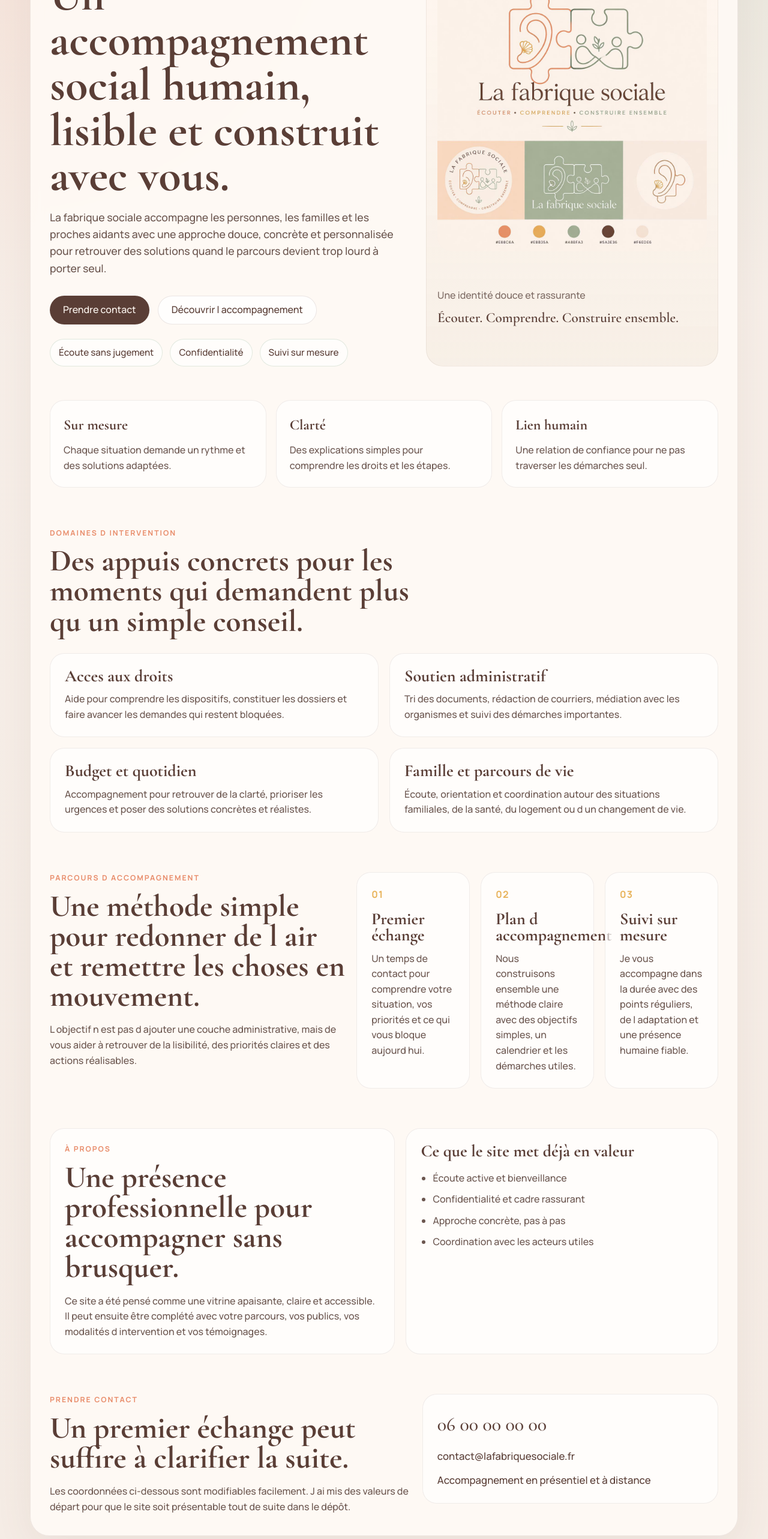
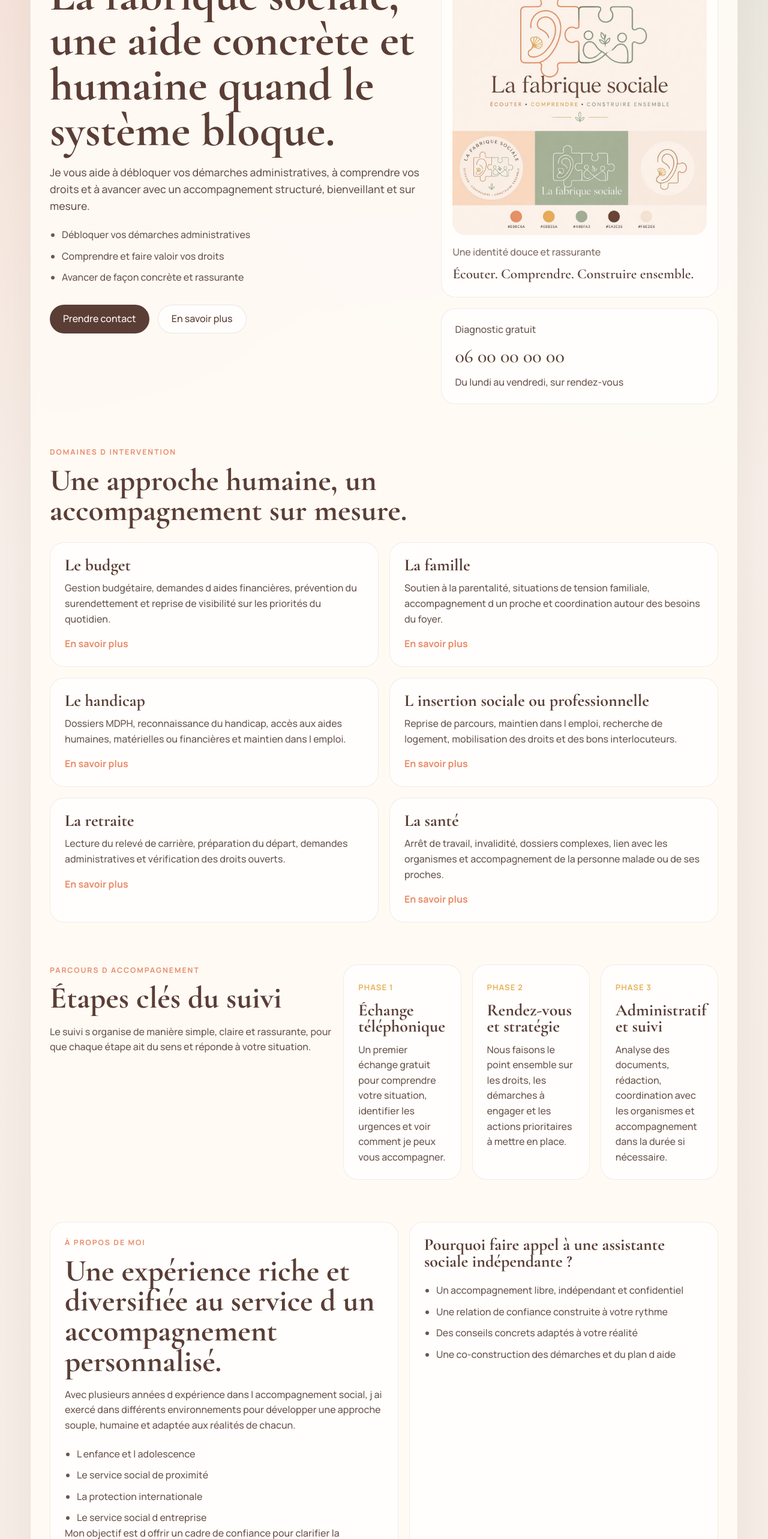
Before and after one commit to srkpwjd9m7-svg/la-fabrique-sociale, a React (Vite) app: page / in a window 1280 px wide. Shown: the part 234-2800 px from the top of the page at 60% size. Built offline with nearby package versions, Linux system fonts and the light colour scheme.

Commit message:
Align site structure with Socialli inspiration

```diff
--- a/src/App.css
+++ b/src/App.css
@@ -1,7 +1,7 @@
 .page-shell {
   width: min(1180px, calc(100% - 32px));
   margin: 18px auto;
-  background: rgba(255, 251, 246, 0.86);
+  background: rgba(255, 251, 246, 0.9);
   border: 1px solid rgba(90, 62, 54, 0.1);
   border-radius: 32px;
   box-shadow: 0 24px 80px rgba(90, 62, 54, 0.08);
@@ -49,8 +49,7 @@
   width: 52px;
   height: 52px;
   border-radius: 18px;
-  background:
-    linear-gradient(135deg, rgba(232, 140, 106, 0.22), rgba(168, 191, 163, 0.3));
+  background: linear-gradient(135deg, rgba(232, 140, 106, 0.2), rgba(168, 191, 163, 0.28));
   color: var(--ink);
   border: 1px solid rgba(90, 62, 54, 0.12);
   font-family: var(--font-ui);
@@ -70,19 +69,20 @@
   font-size: 0.97rem;
 }
 
-.hero {
-  display: grid;
-  grid-template-columns: minmax(0, 1.1fr) minmax(320px, 0.9fr);
-  gap: 32px;
-  padding: 28px 32px 24px;
+.hero,
+.section-grid,
+.story-block,
+.about-section,
+.pricing-section,
+.contact-section {
+  padding: 28px 32px 34px;
 }
 
-.hero-copy,
-.section-heading,
-.story-copy,
-.about-card,
-.contact-section > div:first-child {
-  max-width: 650px;
+.hero-socialli {
+  display: grid;
+  grid-template-columns: minmax(0, 1.15fr) minmax(320px, 0.85fr);
+  gap: 28px;
+  align-items: start;
 }
 
 .eyebrow {
@@ -96,13 +96,27 @@
 
 .intro {
   font-size: 1.1rem;
+  max-width: 58ch;
+}
+
+.hero-checklist,
+.experience-list,
+.strengths-card ul {
+  margin: 22px 0 0;
+  padding-left: 20px;
+}
+
+.hero-checklist li + li,
+.experience-list li + li,
+.strengths-card li + li {
+  margin-top: 10px;
 }
 
 .hero-actions {
   display: flex;
   flex-wrap: wrap;
   gap: 14px;
-  margin: 32px 0 24px;
+  margin: 32px 0 0;
 }
 
 .button {
@@ -112,11 +126,11 @@
   min-height: 48px;
   padding: 0 22px;
   border-radius: 999px;
+  border: 0;
+  cursor: pointer;
   text-decoration: none;
-  transition:
-    transform 160ms ease,
-    box-shadow 160ms ease,
-    background 160ms ease;
+  font: inherit;
+  transition: transform 160ms ease, box-shadow 160ms ease, background 160ms ease;
 }
 
 .button:hover {
@@ -135,38 +149,32 @@
   border: 1px solid rgba(90, 62, 54, 0.12);
 }
 
-.hero-points {
-  display: flex;
-  flex-wrap: wrap;
-  gap: 12px;
-  padding: 0;
-  margin: 0;
-  list-style: none;
+.hero-side {
+  display: grid;
+  gap: 18px;
 }
 
-.hero-points li {
-  padding: 10px 14px;
-  border-radius: 999px;
+.hero-identity-card,
+.contact-badge,
+.domain-card,
+.step-card,
+.about-card,
+.strengths-card,
+.pricing-card,
+.contact-panel,
+.contact-form {
   background: rgba(255, 255, 255, 0.68);
-  border: 1px solid rgba(168, 191, 163, 0.34);
-  color: var(--ink);
-  font-size: 0.95rem;
+  border: 1px solid rgba(90, 62, 54, 0.09);
+  border-radius: 24px;
 }
 
-.hero-card {
-  align-self: stretch;
-  display: grid;
-  gap: 18px;
+.hero-identity-card {
   padding: 18px;
-  border-radius: 28px;
-  background:
-    linear-gradient(180deg, rgba(255, 246, 238, 0.86), rgba(247, 239, 230, 0.96));
-  border: 1px solid rgba(90, 62, 54, 0.08);
 }
 
 .hero-card-frame {
   overflow: hidden;
-  border-radius: 24px;
+  border-radius: 22px;
   aspect-ratio: 0.94;
   background: #f7efe6;
 }
@@ -177,6 +185,10 @@
   object-fit: cover;
   object-position: center top;
   display: block;
+}
+
+.hero-card-text {
+  margin-top: 16px;
 }
 
 .hero-card-text p {
@@ -191,66 +203,65 @@
   font-weight: 600;
 }
 
-.stats-band,
-.section-grid,
-.story-block,
-.about-section,
-.contact-section {
-  padding: 24px 32px 34px;
+.contact-badge {
+  padding: 22px;
+  display: grid;
+  gap: 6px;
 }
 
-.stats-band {
-  display: grid;
-  grid-template-columns: repeat(3, minmax(0, 1fr));
-  gap: 16px;
+.contact-badge p,
+.contact-badge span {
+  margin: 0;
 }
 
-.stats-band article,
-.service-card,
-.step-card,
-.about-card,
-.strengths-card,
-.contact-panel {
-  background: rgba(255, 255, 255, 0.66);
-  border: 1px solid rgba(90, 62, 54, 0.09);
-  border-radius: 24px;
+.contact-badge a {
+  color: var(--ink);
+  font-family: var(--font-display);
+  font-size: 2rem;
+  text-decoration: none;
 }
 
-.stats-band article {
-  padding: 22px;
+.section-heading,
+.story-copy,
+.contact-copy {
+  max-width: 720px;
 }
 
-.stats-band strong {
-  display: block;
-  margin-bottom: 10px;
-  color: var(--ink);
-  font-family: var(--font-display);
-  font-size: 1.5rem;
-}
-
-.service-grid,
+.domain-grid,
 .steps,
-.about-section {
+.about-section,
+.pricing-grid,
+.contact-layout {
   display: grid;
   gap: 18px;
 }
 
-.service-grid {
+.domain-grid {
   grid-template-columns: repeat(2, minmax(0, 1fr));
   margin-top: 28px;
 }
 
-.service-card,
+.domain-card,
 .step-card,
 .about-card,
 .strengths-card,
-.contact-panel {
+.pricing-card,
+.contact-panel,
+.contact-form {
   padding: 24px;
+}
+
+.domain-card a {
+  display: inline-block;
+  margin-top: 16px;
+  color: var(--terracotta);
+  text-decoration: none;
+  font-weight: 700;
 }
 
 .story-block {
   display: grid;
-  grid-template-columns: 0.9fr 1.1fr;
+  grid-template-columns: 0.86fr 1.14fr;
   gap: 18px;
   align-items: start;
 }
@@ -265,32 +276,49 @@
   color: var(--gold);
   font-weight: 700;
   letter-spacing: 0.08em;
+  text-transform: uppercase;
+  font-size: 0.82rem;
 }
 
 .about-section {
-  grid-template-columns: 1.05fr 0.95fr;
+  grid-template-columns: 1.06fr 0.94fr;
 }
 
-.strengths-card ul {
-  margin: 18px 0 0;
-  padding-left: 20px;
+.about-rich p + p {
+  margin-top: 18px;
 }
 
-.strengths-card li + li {
-  margin-top: 10px;
+.pricing-grid {
+  grid-template-columns: repeat(3, minmax(0, 1fr));
+  margin-top: 28px;
 }
 
-.contact-section {
-  display: grid;
-  grid-template-columns: 1.1fr 0.9fr;
-  gap: 18px;
+.pricing-card strong {
+  display: block;
+  margin-bottom: 14px;
+  color: var(--ink);
+  font-family: var(--font-display);
+  font-size: 2rem;
+}
+
+.contact-layout {
+  grid-template-columns: 0.82fr 1.18fr;
+  margin-top: 28px;
   align-items: start;
 }
 
 .contact-panel {
   display: grid;
-  gap: 14px;
-  align-content: start;
+  gap: 8px;
+}
+
+.contact-label {
+  margin-top: 10px;
+  color: var(--terracotta);
+  text-transform: uppercase;
+  letter-spacing: 0.14em;
+  font-size: 0.74rem;
+  font-weight: 700;
 }
 
 .contact-panel a,
@@ -298,12 +326,47 @@
   margin: 0;
   color: var(--ink);
   text-decoration: none;
-  font-size: 1.05rem;
 }
 
-.contact-panel a:first-child {
+.contact-panel a:last-child {
   font-family: var(--font-display);
-  font-size: 2rem;
+  font-size: 1.9rem;
+}
+
+.contact-form {
+  display: grid;
+  grid-template-columns: repeat(2, minmax(0, 1fr));
+  gap: 16px;
+}
+
+.contact-form label {
+  display: grid;
+  gap: 8px;
+  color: var(--ink);
+  font-size: 0.95rem;
+}
+
+.contact-form input,
+.contact-form textarea {
+  width: 100%;
+  border: 1px solid rgba(90, 62, 54, 0.16);
+  border-radius: 16px;
+  background: rgba(255, 250, 245, 0.9);
+  padding: 14px 16px;
+  font: inherit;
+  color: var(--ink);
+}
+
+.contact-form textarea {
+  resize: vertical;
+}
+
+.contact-form .full-width {
+  grid-column: 1 / -1;
+}
+
+.contact-form button {
+  width: fit-content;
 }
 
 @media (max-width: 960px) {
@@ -315,14 +378,22 @@
 
   .topbar,
   .hero,
-  .stats-band,
   .section-grid,
   .story-block,
   .about-section,
+  .pricing-section,
   .contact-section {
-    grid-template-columns: 1fr;
     padding-left: 20px;
     padding-right: 20px;
+  }
+
+  .topbar,
+  .hero-socialli,
+  .story-block,
+  .about-section,
+  .pricing-grid,
+  .contact-layout {
+    grid-template-columns: 1fr;
   }
 
   .topbar {
@@ -334,13 +405,14 @@
     gap: 14px;
   }
 
-  .stats-band,
+  .domain-grid,
   .steps,
-  .service-grid {
+  .pricing-grid,
+  .contact-form {
     grid-template-columns: 1fr;
   }
 
-  .hero-card {
-    max-width: 540px;
+  .contact-form button {
+    width: 100%;
   }
 }
--- a/src/App.jsx
+++ b/src/App.jsx
@@ -8,48 +8,74 @@ const site = {
   location: 'Accompagnement en présentiel et à distance',
 }
 
-const services = [
+const domains = [
   {
-    title: 'Acces aux droits',
-    text: 'Aide pour comprendre les dispositifs, constituer les dossiers et faire avancer les demandes qui restent bloquées.',
+    title: 'Le budget',
+    text: 'Gestion budgétaire, demandes d aides financières, prévention du surendettement et reprise de visibilité sur les priorités du quotidien.',
   },
   {
-    title: 'Soutien administratif',
-    text: 'Tri des documents, rédaction de courriers, médiation avec les organismes et suivi des démarches importantes.',
+    title: 'La famille',
+    text: 'Soutien à la parentalité, situations de tension familiale, accompagnement d un proche et coordination autour des besoins du foyer.',
   },
   {
-    title: 'Budget et quotidien',
-    text: 'Accompagnement pour retrouver de la clarté, prioriser les urgences et poser des solutions concrètes et réalistes.',
+    title: 'Le handicap',
+    text: 'Dossiers MDPH, reconnaissance du handicap, accès aux aides humaines, matérielles ou financières et maintien dans l emploi.',
   },
   {
-    title: 'Famille et parcours de vie',
-    text: 'Écoute, orientation et coordination autour des situations familiales, de la santé, du logement ou d un changement de vie.',
+    title: 'L insertion sociale ou professionnelle',
+    text: 'Reprise de parcours, maintien dans l emploi, recherche de logement, mobilisation des droits et des bons interlocuteurs.',
+  },
+  {
+    title: 'La retraite',
+    text: 'Lecture du relevé de carrière, préparation du départ, demandes administratives et vérification des droits ouverts.',
+  },
+  {
+    title: 'La santé',
+    text: 'Arrêt de travail, invalidité, dossiers complexes, lien avec les organismes et accompagnement de la personne malade ou de ses proches.',
   },
 ]
 
 const steps = [
   {
-    phase: '01',
-    title: 'Premier échange',
-    text: 'Un temps de contact pour comprendre votre situation, vos priorités et ce qui vous bloque aujourd hui.',
+    phase: 'Phase 1',
+    title: 'Échange téléphonique',
+    text: 'Un premier échange gratuit pour comprendre votre situation, identifier les urgences et voir comment je peux vous accompagner.',
   },
   {
-    phase: '02',
-    title: 'Plan d accompagnement',
-    text: 'Nous construisons ensemble une méthode claire avec des objectifs simples, un calendrier et les démarches utiles.',
+    phase: 'Phase 2',
+    title: 'Rendez-vous et stratégie',
+    text: 'Nous faisons le point ensemble sur les droits, les démarches à engager et les actions prioritaires à mettre en place.',
   },
   {
-    phase: '03',
-    title: 'Suivi sur mesure',
-    text: 'Je vous accompagne dans la durée avec des points réguliers, de l adaptation et une présence humaine fiable.',
+    phase: 'Phase 3',
+    title: 'Administratif et suivi',
+    text: 'Analyse des documents, rédaction, coordination avec les organismes et accompagnement dans la durée si nécessaire.',
   },
 ]
 
-const strengths = [
-  'Écoute active et bienveillance',
-  'Confidentialité et cadre rassurant',
-  'Approche concrète, pas à pas',
-  'Coordination avec les acteurs utiles',
+const offers = [
+  {
+    name: 'Échange téléphonique',
+    price: 'Offert',
+    text: 'Premier contact pour analyser le besoin, répondre à vos questions et orienter vers la formule adaptée.',
+  },
+  {
+    name: 'Accompagnement individuel',
+    price: 'À partir de 60 €',
+    text: 'Rendez-vous en présentiel ou à distance, analyse de la situation et travail administratif hors rendez-vous.',
+  },
+  {
+    name: 'Accompagnement renforcé',
+    price: 'À partir de 130 €',
+    text: 'Pour les situations demandant davantage de coordination, de suivi et de temps de traitement.',
+  },
+]
+
+const experience = [
+  'L enfance et l adolescence',
+  'Le service social de proximité',
+  'La protection internationale',
+  'Le service social d entreprise',
 ]
 
 function App() {
@@ -67,42 +93,42 @@ function App() {
         </a>
 
         <nav className="topnav" aria-label="Navigation principale">
-          <a href="#services">Accompagnement</a>
-          <a href="#methode">Méthode</a>
           <a href="#apropos">À propos</a>
-          <a href="#contact">Contact</a>
+          <a href="#domaines">Domaines d intervention</a>
+          <a href="#tarifs">Tarifs</a>
+          <a href="#contact">Prendre contact</a>
         </nav>
       </header>
 
       <main id="accueil">
-        <section className="hero">
+        <section className="hero hero-socialli">
           <div className="hero-copy">
-            <p className="eyebrow">Assistante sociale indépendante</p>
-            <h1>Un accompagnement social humain, lisible et construit avec vous.</h1>
+            <p className="eyebrow">Accompagnement social personnalisé et confidentiel</p>
+            <h1>{site.name}, une aide concrète et humaine quand le système bloque.</h1>
             <p className="intro">
-              {site.name} accompagne les personnes, les familles et les proches
-              aidants avec une approche douce, concrète et personnalisée pour
-              retrouver des solutions quand le parcours devient trop lourd à
-              porter seul.
+              Je vous aide à débloquer vos démarches administratives, à
+              comprendre vos droits et à avancer avec un accompagnement
+              structuré, bienveillant et sur mesure.
             </p>
+
+            <ul className="hero-checklist" aria-label="Aides proposées">
+              <li>Débloquer vos démarches administratives</li>
+              <li>Comprendre et faire valoir vos droits</li>
+              <li>Avancer de façon concrète et rassurante</li>
+            </ul>
 
             <div className="hero-actions">
               <a className="button button-primary" href="#contact">
                 Prendre contact
               </a>
-              <a className="button button-secondary" href="#services">
-                Découvrir l accompagnement
+              <a className="button button-secondary" href="#domaines">
+                En savoir plus
               </a>
             </div>
-
-            <ul className="hero-points" aria-label="Engagements">
-              <li>Écoute sans jugement</li>
-              <li>Confidentialité</li>
-              <li>Suivi sur mesure</li>
-            </ul>
           </div>
 
-          <aside className="hero-card" aria-label="Identite visuelle">
+          <aside className="hero-side">
+            <div className="hero-identity-card">
               <div className="hero-card-frame">
                 <img
                   src={logoBoard}
@@ -113,35 +139,28 @@ function App() {
                 <p>Une identité douce et rassurante</p>
                 <strong>Écouter. Comprendre. Construire ensemble.</strong>
               </div>
+            </div>
+
+            <div className="contact-badge">
+              <p>Diagnostic gratuit</p>
+              <a href={`tel:${site.phone.replaceAll(' ', '')}`}>{site.phone}</a>
+              <span>Du lundi au vendredi, sur rendez-vous</span>
+            </div>
           </aside>
         </section>
 
-        <section className="stats-band" aria-label="Valeurs clés">
-          <article>
-            <strong>Sur mesure</strong>
-            <span>Chaque situation demande un rythme et des solutions adaptées.</span>
-          </article>
-          <article>
-            <strong>Clarté</strong>
-            <span>Des explications simples pour comprendre les droits et les étapes.</span>
-          </article>
-          <article>
-            <strong>Lien humain</strong>
-            <span>Une relation de confiance pour ne pas traverser les démarches seul.</span>
-          </article>
-        </section>
-
-        <section className="section-grid" id="services">
+        <section className="section-grid" id="domaines">
           <div className="section-heading">
             <p className="eyebrow">Domaines d intervention</p>
-            <h2>Des appuis concrets pour les moments qui demandent plus qu un simple conseil.</h2>
+            <h2>Une approche humaine, un accompagnement sur mesure.</h2>
           </div>
 
-          <div className="service-grid">
-            {services.map((service) => (
-              <article className="service-card" key={service.title}>
-                <h3>{service.title}</h3>
-                <p>{service.text}</p>
+          <div className="domain-grid">
+            {domains.map((domain) => (
+              <article className="domain-card" key={domain.title}>
+                <h3>{domain.title}</h3>
+                <p>{domain.text}</p>
+                <a href="#contact">En savoir plus</a>
               </article>
             ))}
           </div>
@@ -150,11 +169,10 @@ function App() {
         <section className="story-block" id="methode">
           <div className="story-copy">
             <p className="eyebrow">Parcours d accompagnement</p>
-            <h2>Une méthode simple pour redonner de l air et remettre les choses en mouvement.</h2>
+            <h2>Étapes clés du suivi</h2>
             <p>
-              L objectif n est pas d ajouter une couche administrative, mais de
-              vous aider à retrouver de la lisibilité, des priorités claires et
-              des actions réalisables.
+              Le suivi s organise de manière simple, claire et rassurante, pour
+              que chaque étape ait du sens et réponde à votre situation.
             </p>
           </div>
 
@@ -170,41 +188,105 @@ function App() {
         </section>
 
         <section className="about-section" id="apropos">
-          <div className="about-card">
-            <p className="eyebrow">À propos</p>
-            <h2>Une présence professionnelle pour accompagner sans brusquer.</h2>
+          <div className="about-card about-rich">
+            <p className="eyebrow">À propos de moi</p>
+            <h2>Une expérience riche et diversifiée au service d un accompagnement personnalisé.</h2>
             <p>
-              Ce site a été pensé comme une vitrine apaisante, claire et
-              accessible. Il peut ensuite être complété avec votre parcours,
-              vos publics, vos modalités d intervention et vos témoignages.
+              Avec plusieurs années d expérience dans l accompagnement social,
+              j ai exercé dans différents environnements pour développer une
+              approche souple, humaine et adaptée aux réalités de chacun.
+            </p>
+
+            <ul className="experience-list">
+              {experience.map((item) => (
+                <li key={item}>{item}</li>
+              ))}
+            </ul>
+
+            <p>
+              Mon objectif est d offrir un cadre de confiance pour clarifier la
+              situation, mobiliser les bons leviers et avancer sans vous laisser
+              seul face à la complexité administrative.
             </p>
           </div>
 
           <div className="strengths-card">
-            <h3>Ce que le site met déjà en valeur</h3>
+            <h3>Pourquoi faire appel à une assistante sociale indépendante ?</h3>
             <ul>
-              {strengths.map((strength) => (
-                <li key={strength}>{strength}</li>
-              ))}
+              <li>Un accompagnement libre, indépendant et confidentiel</li>
+              <li>Une relation de confiance construite à votre rythme</li>
+              <li>Des conseils concrets adaptés à votre réalité</li>
+              <li>Une co-construction des démarches et du plan d aide</li>
             </ul>
           </div>
         </section>
 
+        <section className="pricing-section" id="tarifs">
+          <div className="section-heading">
+            <p className="eyebrow">Tarifs</p>
+            <h2>Des formules lisibles selon le niveau d accompagnement nécessaire.</h2>
+          </div>
+
+          <div className="pricing-grid">
+            {offers.map((offer) => (
+              <article className="pricing-card" key={offer.name}>
+                <h3>{offer.name}</h3>
+                <strong>{offer.price}</strong>
+                <p>{offer.text}</p>
+              </article>
+            ))}
+          </div>
+        </section>
+
         <section className="contact-section" id="contact">
-          <div>
+          <div className="contact-copy">
             <p className="eyebrow">Prendre contact</p>
-            <h2>Un premier échange peut suffire à clarifier la suite.</h2>
+            <h2>Un premier échange peut déjà vous aider à y voir plus clair.</h2>
             <p>
-              Les coordonnées ci-dessous sont modifiables facilement. J ai mis
-              des valeurs de départ pour que le site soit présentable tout de
-              suite dans le dépôt.
+              Vous pouvez me joindre par téléphone, par email, ou utiliser le
+              formulaire ci dessous pour expliquer brièvement votre besoin.
             </p>
           </div>
 
+          <div className="contact-layout">
             <div className="contact-panel">
+              <p className="contact-label">Localisation</p>
+              <p>{site.location}</p>
+              <p className="contact-label">M écrire</p>
+              <a href={`mailto:${site.email}`}>{site.email}</a>
+              <p className="contact-label">M appeler</p>
               <a href={`tel:${site.phone.replaceAll(' ', '')}`}>{site.phone}</a>
-            <a href={`mailto:${site.email}`}>{site.email}</a>
-            <p>{site.location}</p>
+            </div>
+
+            <form className="contact-form">
+              <label>
+                Nom
+                <input type="text" name="lastname" placeholder="Votre nom" />
+              </label>
+              <label>
+                Prénom
+                <input type="text" name="firstname" placeholder="Votre prénom" />
+              </label>
+              <label>
+                Téléphone
+                <input type="tel" name="phone" placeholder="06 00 00 00 00" />
+              </label>
+              <label>
+                Email
+                <input type="email" name="email" placeholder="vous@email.fr" />
+              </label>
+              <label className="full-width">
+                Message
+                <textarea
+                  name="message"
+                  rows="5"
+                  placeholder="Décrivez brièvement votre situation ou votre besoin."
+                />
+              </label>
+              <button className="button button-primary" type="submit">
+                Envoyer
+              </button>
+            </form>
           </div>
         </section>
       </main>
```
Also changed, not shown: 5 other files (tests, documents, lock files or other folders). Lines whose indentation alone changed are shown as unchanged.
